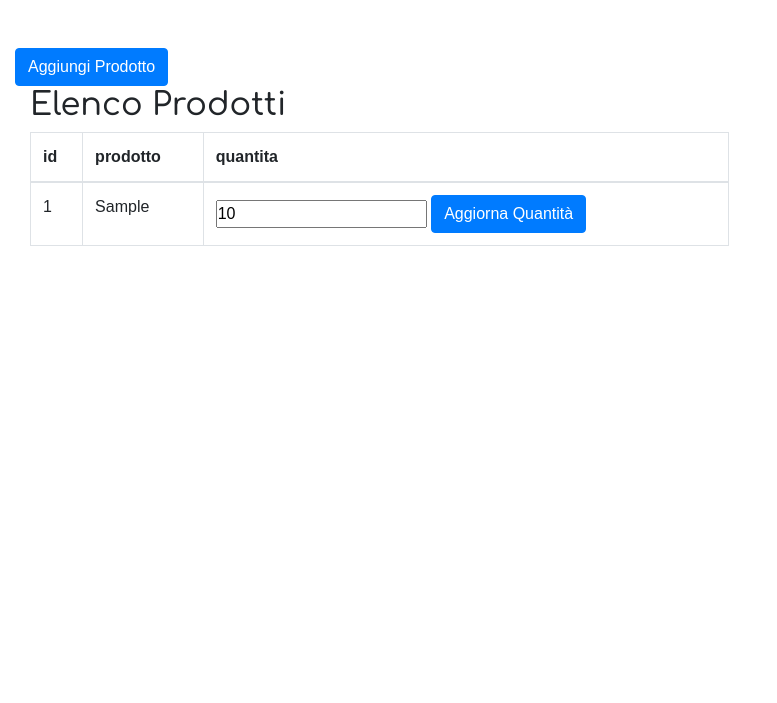
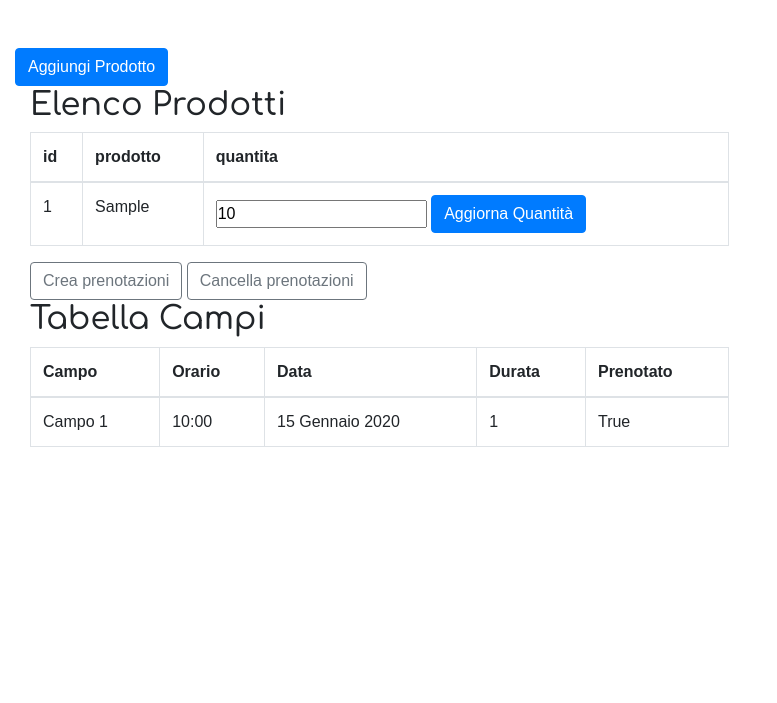
Before and after one commit to garrati-0/circolo-tennis, a Django app: page /administration/administration/dashboard/ in a window 1280 px wide. Shown: the top 703 px of the page, without its empty margins (0-777 px from the left). Run offline with Django 4.2, Linux system fonts and the light colour scheme; a user stored in the database is signed in; tables that the repository leaves empty hold one stand-in row (values such as "Sample post"); some libraries are stand-ins or nearby versions; some web fonts are replaced.

Commit message:
Add new images and update views and models

```diff
--- a/circolo_tennis/administration/templates/administration_dashboard.html
+++ b/circolo_tennis/administration/templates/administration_dashboard.html
@@ -56,6 +56,39 @@
                     </table>
 
                 </form>
+
+
+                <a href="{% url 'crea_prenotazioni_settimanali' %}" class="btn btn-outline-secondary">Crea prenotazioni</a>
+                <a href="{% url 'cancella_tutte_prenotazioni' %}" class="btn btn-outline-secondary">Cancella prenotazioni</a>
+                <h2>Tabella Campi</h2>
+                <div class="table-responsive">
+                  <table class="table table-bordered">
+                    <thead>
+                      <tr>
+                        <th>Campo</th>
+                        <th>Orario</th>
+                        <th>Data</th>
+
+                        <th>Durata</th>
+                        <th>Prenotato</th>
+                      </tr>
+                    </thead>
+                    <tbody>
+                      {% for prenotazione in prenotazioni %}
+                      <tr>
+                        <td>{{ prenotazione.campo }}</td>
+                        <td>{{ prenotazione.orario }}</td>
+                        <td>{{ prenotazione.data }}</td>
+
+
+                        <td>{{ prenotazione.durata }}</td>
+                        <td>{{ prenotazione.prenotato }}</td>
+                      </tr>
+                      {% endfor %}
+                    </tbody>
+                  </table>
+                </div>
+              </div>
             </div>
 
     <div class="modal fade" id="aggiungiProdottoModal" tabindex="-1" aria-labelledby="aggiungiProdottoModalLabel" aria-hidden="true">
@@ -80,6 +113,10 @@
                 </form>
             </div>
         </div>
+
+
+
+
     </div>
 
     <script src="https://code.jquery.com/jquery-3.3.1.slim.min.js"></script>
--- a/circolo_tennis/administration/urls.py
+++ b/circolo_tennis/administration/urls.py
@@ -4,10 +4,12 @@ from django.urls import path
 from . import views
 
 urlpatterns = [
-    path('', login_view, name='login'),
+    path('', login_view, name='administartion'),
     path('administration_if/', administration, name='administration'),
     path('administration/dashboard/', administration_dashboard, name='administration_dashboard'),
     path('administration/prodotti/', views.aggiungi_prodotto, name='aggiungi_prodotto'),
     path('update_quantities/', views.update_quantita, name='update_quantita'),
+    path('crea_prenotazioni_settimanali/', views.crea_prenotazioni_settimanali, name='crea_prenotazioni_settimanali'),
+    path('cancella_tutte_prenotazioni/', views.cancella_tutte_prenotazioni, name='cancella_tutte_prenotazioni'),
     # Altri URL del tuo progetto...
 ]
--- a/circolo_tennis/administration/views.py
+++ b/circolo_tennis/administration/views.py
@@ -3,8 +3,11 @@ from django.contrib.auth.decorators import login_required
 from django.shortcuts import render, redirect
 from prodotti.models import Product
 import json
+from prenotazioni.models import PrenotazioneCampo
+import os
+from datetime import date, datetime, timedelta
 
-import os
+
 def login_view(request):
     if request.user.is_authenticated:
         # Se l'utente è già autenticato, reindirizza alla pagina di amministrazione
@@ -58,10 +61,11 @@ def administration(request):
 @login_required
 def administration_dashboard(request):
     # Recupera tutti i prodotti
+
     prodotti = Product.objects.all()
-
+    prenotazioni = PrenotazioneCampo.objects.all().order_by('data')
     # Passa i prodotti al template
-    return render(request, 'administration_dashboard.html', {'prodotti': prodotti})
+    return render(request, 'administration_dashboard.html', {'prodotti': prodotti,'prenotazioni': prenotazioni})
 
 
 
@@ -97,3 +101,47 @@ def update_quantita(request):
                 prodotto.save()
 
     return redirect('administration_dashboard')
+
+
+
+
+
+def crea_prenotazioni_settimanali(request):
+
+    oggi = date.today()
+    settimana_corrente = oggi.isocalendar()[1]
+
+    campi = {
+        'Campo 1': {'orario_inizio': '06:00'},
+        'Campo 2': {'orario_inizio': '06:15'},
+        'Campo 3': {'orario_inizio': '06:30'},
+    }
+
+    durata_prenotazione = 1  # 1 ora di prenotazione
+
+    for campo, config in campi.items():
+        orario_inizio = datetime.strptime(config['orario_inizio'], '%H:%M').time()
+
+        for giorno in range(7):
+            data_prenotazione = oggi + timedelta(days=giorno)
+            orario_prenotazione = orario_inizio
+
+            while orario_prenotazione < datetime.strptime('23:00', '%H:%M').time():
+                PrenotazioneCampo.objects.create(
+                    campo=campo,
+                    orario=orario_prenotazione,
+                    data=data_prenotazione,
+                    cliente=None,
+                    settimana=settimana_corrente,
+                    durata=durata_prenotazione
+                )
+                # Incrementa l'orario di prenotazione di 1 ora
+                orario_prenotazione = (datetime.combine(date.min, orario_prenotazione) + timedelta(hours=1)).time()
+
+    return redirect('administration_dashboard')
+
+
+
+def cancella_tutte_prenotazioni(request):
+    PrenotazioneCampo.objects.all().delete()
+    return redirect('administration_dashboard')  # Sostituisci 'prenotazioni' con il nome corretto della tua vista
--- a/circolo_tennis/carrelo/templates/carrello.html
+++ b/circolo_tennis/carrelo/templates/carrello.html
@@ -40,8 +40,9 @@
 
                                 <form method="post" action="{% url 'rimuovi' x.id %}">
                                     {% csrf_token %}
-                                    <a href="{% url 'rimuovi' x.id %}" class="btn btn-danger">Rimuovi</a>
+                                    <button type="submit" class="btn btn-danger">Rimuovi</button>
                                 </form>
+
                             </div>
                         </div>
                     </div>
--- a/circolo_tennis/carrelo/templates/email.html
+++ b/circolo_tennis/carrelo/templates/email.html
@@ -16,9 +16,7 @@
     <p><strong>Dettagli dell'ordine:</strong></p>
     <ul>
         {% for prodotto in prodotti_ordine %}
-        <div class="card-header py-3">
-            <img src="{% static 'img/'|add:prodotto.immagine %}" class="card-img-top" alt="{{ prodotto.prodotto }}">
-        </div>
+
         <p>{{ prodotto.prodotto }} - {{ prodotto.prezzo }}</p>
         {% endfor %}
 
--- a/circolo_tennis/carrelo/views.py
+++ b/circolo_tennis/carrelo/views.py
@@ -27,11 +27,15 @@ def carrello(request):
     }
     return HttpResponse(template.render(context, request))
 
+from django.shortcuts import get_object_or_404
+
 @login_required
 def rimuovi(request, prodotto_id):
     user = request.user
-    Preferiti.objects.filter(user=user, prodotto_id=prodotto_id).delete()
+    preferito = get_object_or_404(Preferiti, pk=prodotto_id, user=user)  # Ottieni l'istanza dei preferiti dell'utente
+    preferito.delete()  # Elimina l'istanza dei preferiti
     return redirect('carrello')
+
 
 @login_required
 def ordine_effetuato(request):
--- a/circolo_tennis/prenotazioni/models.py
+++ b/circolo_tennis/prenotazioni/models.py
@@ -11,7 +11,7 @@ class PrenotazioneCampo(models.Model):
     campo = models.CharField(max_length=10, choices=campo_choices)
     orario = models.TimeField()
     data = models.DateField()
-    cliente = models.ForeignKey(User, on_delete=models.CASCADE)
+    cliente = models.ForeignKey(User, on_delete=models.CASCADE, null=True)
     settimana = models.IntegerField()
     durata = models.IntegerField(default=1)  # Durata in ore
     prenotato = models.BooleanField(default=False)
--- a/circolo_tennis/prenotazioni/templates/prenotazioni.html
+++ b/circolo_tennis/prenotazioni/templates/prenotazioni.html
@@ -5,8 +5,7 @@
 {% block content %}
 <h1>Crea Prenotazioni Settimanali</h1>
 
-<a href="{% url 'crea_prenotazioni_settimanali' %}" class="btn btn-outline-secondary">Crea prenotazioni</a>
-<a href="{% url 'cancella_tutte_prenotazioni' %}" class="btn btn-outline-secondary">Cancella prenotazioni</a>
+
 
 <div class="container mt-4">
     <div class="d-flex justify-content-between align-items-center">
--- a/circolo_tennis/prenotazioni/views.py
+++ b/circolo_tennis/prenotazioni/views.py
@@ -71,13 +71,13 @@ def crea_prenotazioni_settimanali(request):
                 # Incrementa l'orario di prenotazione di 1 ora
                 orario_prenotazione = (datetime.combine(date.min, orario_prenotazione) + timedelta(hours=1)).time()
 
-    return redirect('prenotazioni')
+    return redirect('administration_dashboard')
 
 
 
 def cancella_tutte_prenotazioni(request):
     PrenotazioneCampo.objects.all().delete()
-    return redirect('prenotazioni')  # Sostituisci 'prenotazioni' con il nome corretto della tua vista
+    return redirect('administration_dashboard')  # Sostituisci 'prenotazioni' con il nome corretto della tua vista
 
 
 
```
Also changed, not shown: circolo_tennis/prenotazioni/migrations/0003_alter_prenotazionecampo_cliente.py (added), circolo_tennis/prodotti/static/img/babolat-pure-aero-pffn5uk9ihoqjkv7a1cmfykc3ogm3l9f47ini634p4.jpg (added), circolo_tennis/prodotti/static/img/ss21-wr013611u.jpg (added).
